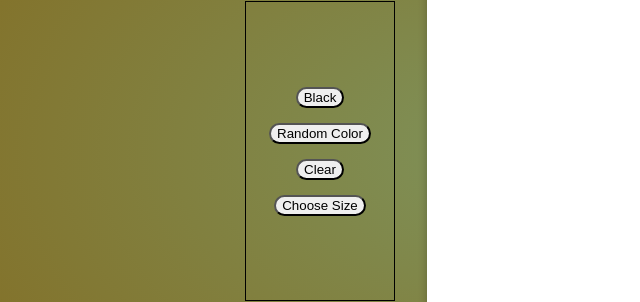
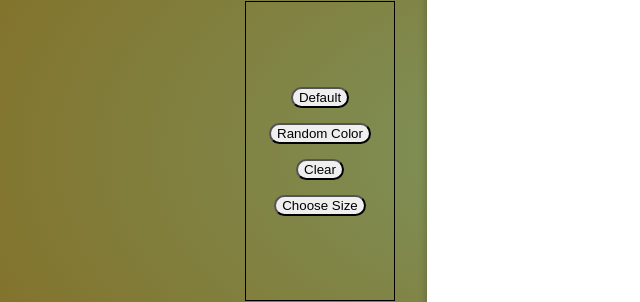
Before and after one commit to snune070/Project-Etch-A-Sketch, a plain HTML site: page index.html in a window 1280 px wide. Shown: the part 257-559 px from the top of the page, 103-743 px from the left. Drawn offline with Linux system fonts and the light colour scheme.

Commit message:
Changed button text from black to default

```diff
--- a/index.html
+++ b/index.html
@@ -15,7 +15,7 @@
         <div class="canvas" id="container"></div>
     </div>
     <div class="menu">
-        <button id="black">Black</button>
+        <button id="black">Default</button>
         <button id="random">Random Color</button>
         <button id="clear">Clear</button>
         <button id="size">Choose Size</button>
```
